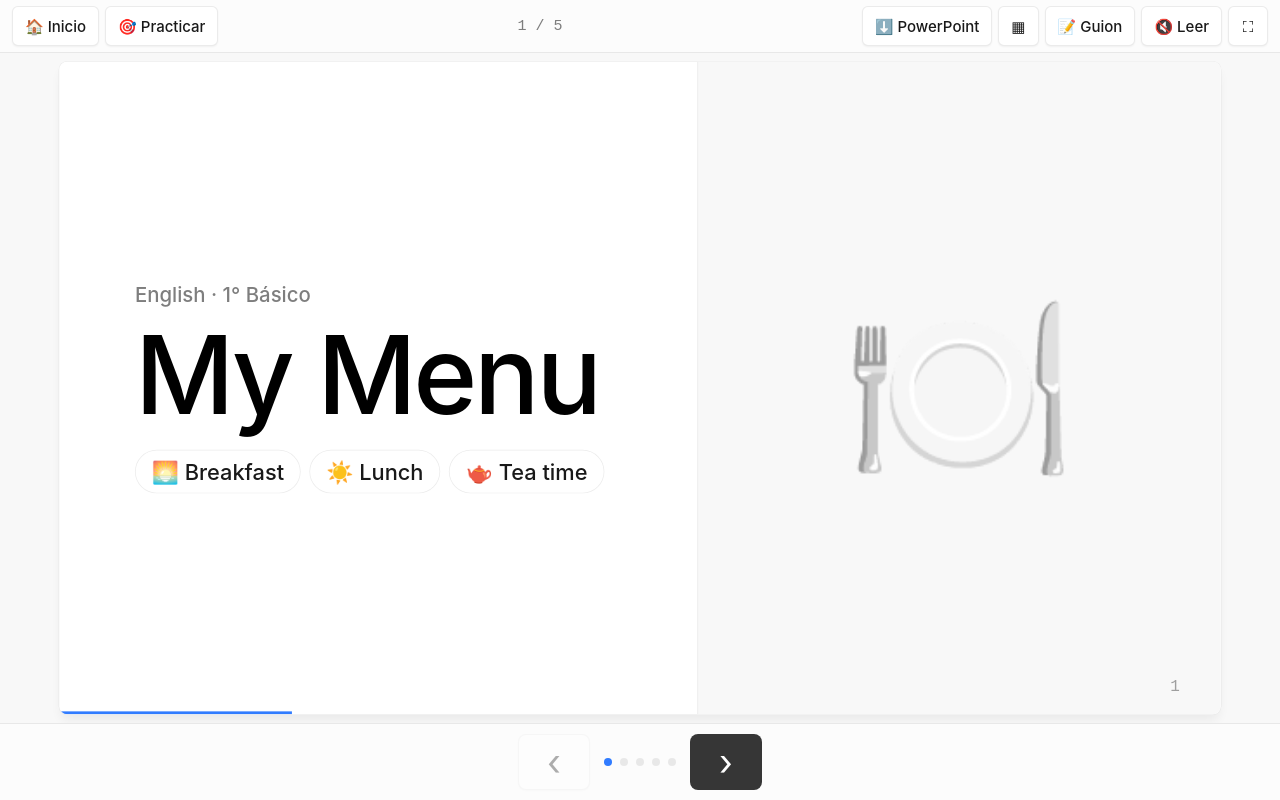
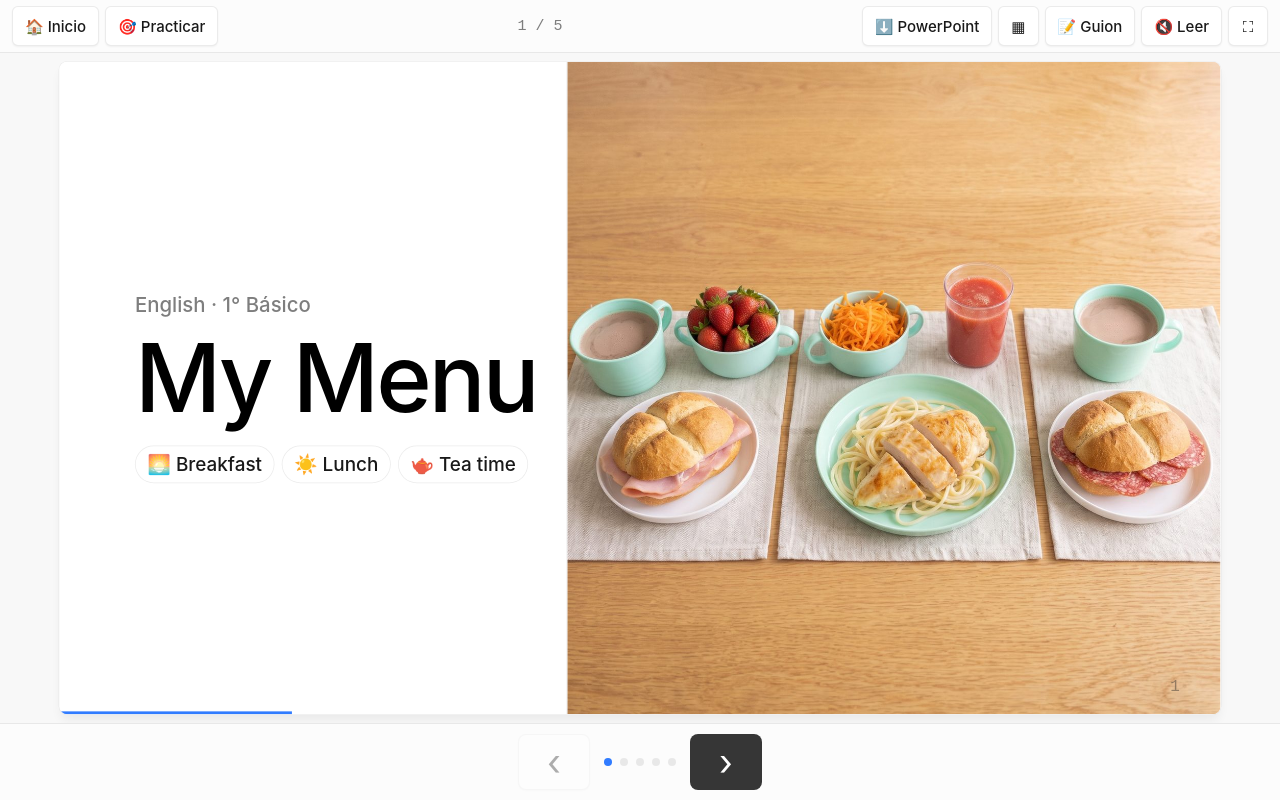
Before and after one commit to d4tr3s14/aprendo-en-casa, a plain HTML site: page 1-basico/semestre-2/ingles/my-menu-presentacion.html in a window 1280 px wide. Drawn offline with Linux system fonts and the light colour scheme.

Commit message:
Inglés My Menu: imágenes optimizadas y PowerPoint con las fotos
- 14 imágenes de Nano Banana en img-menu/, achicadas a 1280 px (38,9 MB → 2,3 MB).
- Portada y cierre usan la imagen cuadrada completa (antes se recortaban los costados).
- PowerPoint regenerado con todas las imágenes.

Co-Authored-By: Claude Opus 5.5 <noreply@anthropic.com>

```diff
--- a/1-basico/semestre-2/ingles/my-menu-presentacion.html
+++ b/1-basico/semestre-2/ingles/my-menu-presentacion.html
@@ -61,15 +61,15 @@ body{margin:0;display:flex;flex-direction:column;font-family:var(--font-ui)}
 .cuadro img{position:absolute;inset:0;width:100%;height:100%;object-fit:cover;display:block}
 
 /* --- portada y cierre: texto + imagen cuadrada --- */
-.d-duo{height:100%;display:grid;grid-template-columns:1fr 720px;gap:0}
-.d-duo .txt{display:flex;flex-direction:column;justify-content:center;padding:0 64px 0 104px}
+.d-duo{height:100%;display:grid;grid-template-columns:1fr 900px;gap:0}
+.d-duo .txt{display:flex;flex-direction:column;justify-content:center;padding:0 40px 0 104px}
 .d-duo .cuadro{border-radius:0;border:0;border-left:1px solid rgba(0,0,0,.08);height:100%}
 .d-duo .cuadro .emo{font-size:260px}
 .eyebrow{font:500 28px/1.2 var(--font-ui);color:rgba(25,25,25,.56);margin:0 0 18px}
-.d-duo h1{font:500 150px/1 var(--font-ui);letter-spacing:-.03em;color:#000;margin:0 0 28px}
-.d-duo h2{font:500 104px/1.04 var(--font-ui);letter-spacing:-.03em;color:#000;margin:0}
-.comidas-chip{display:flex;gap:12px;flex-wrap:wrap}
-.comidas-chip span{font:500 30px/1 var(--font-ui);padding:14px 22px;border:1px solid rgba(0,0,0,.08);border-radius:999px;color:#191919;background:#FFF}
+.d-duo h1{font:500 130px/1 var(--font-ui);letter-spacing:-.03em;color:#000;margin:0 0 28px}
+.d-duo h2{font:500 84px/1.06 var(--font-ui);letter-spacing:-.03em;color:#000;margin:0}
+.comidas-chip{display:flex;gap:10px;flex-wrap:wrap}
+.comidas-chip span{font:500 26px/1 var(--font-ui);padding:12px 16px;border:1px solid rgba(0,0,0,.08);border-radius:999px;color:#191919;background:#FFF}
 .autor{margin-top:40px;font:400 34px/1.2 var(--font-ui);color:rgba(25,25,25,.56)}
 .autor b{font-weight:500;color:#191919}
 
```
Also changed, not shown: 1-basico/semestre-2/ingles/img-menu/bread.jpeg (added), 1-basico/semestre-2/ingles/img-menu/breakfast.jpeg (added), 1-basico/semestre-2/ingles/img-menu/carrot-salad.jpeg (added), 1-basico/semestre-2/ingles/img-menu/chicken.jpeg (added), 1-basico/semestre-2/ingles/img-menu/chocolate-milk.jpeg (added), 1-basico/semestre-2/ingles/img-menu/ham.jpeg (added), 1-basico/semestre-2/ingles/img-menu/lunch.jpeg (added), 1-basico/semestre-2/ingles/img-menu/pasta.jpeg (added), 1-basico/semestre-2/ingles/img-menu/portada.jpeg (added), 1-basico/semestre-2/ingles/img-menu/salami.jpeg (added), 1-basico/semestre-2/ingles/img-menu/strawberries.jpeg (added), 1-basico/semestre-2/ingles/img-menu/strawberry-juice.jpeg (added), 1-basico/semestre-2/ingles/img-menu/tea-time.jpeg (added), 1-basico/semestre-2/ingles/img-menu/thank-you.jpeg (added), 2 other files.
